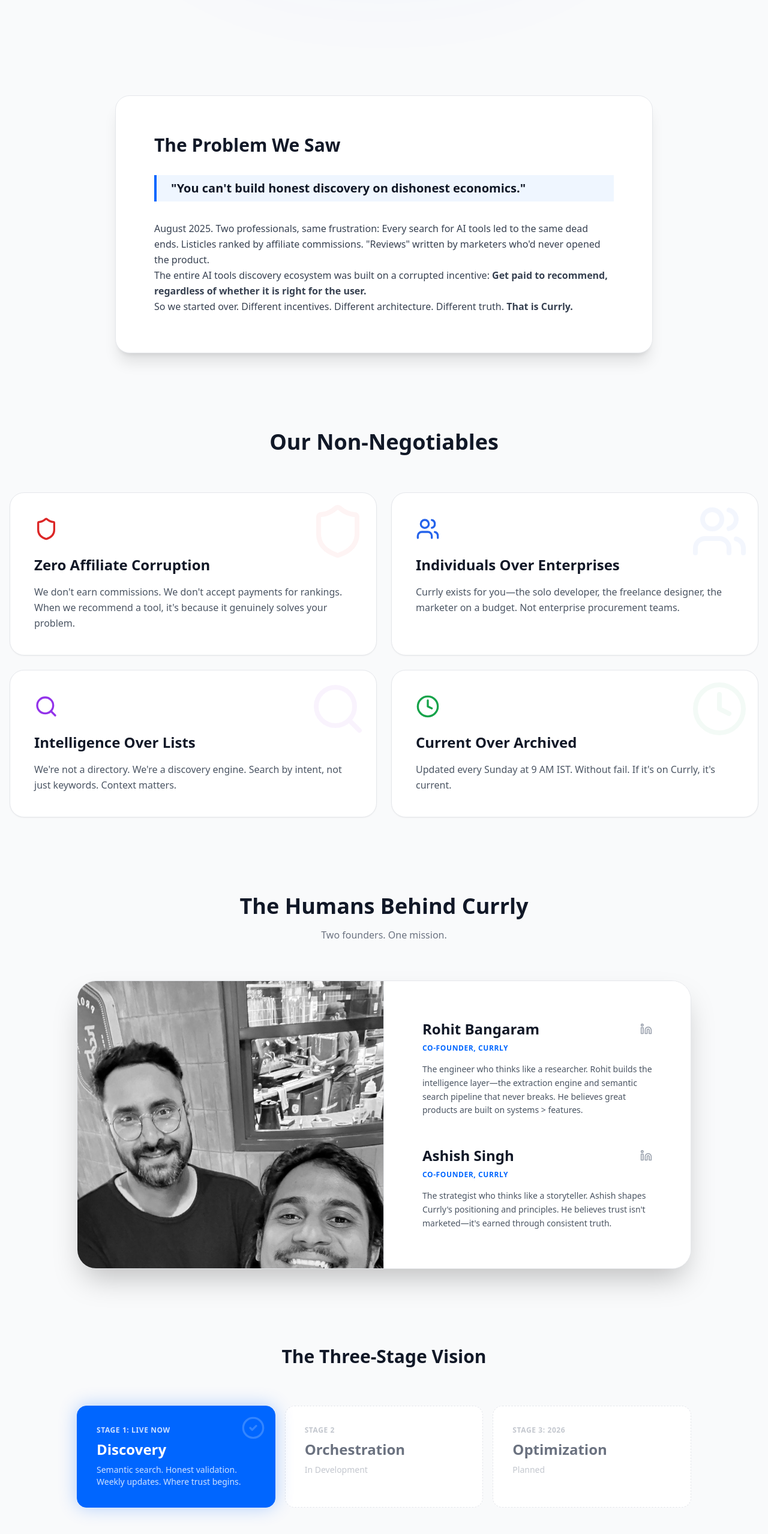
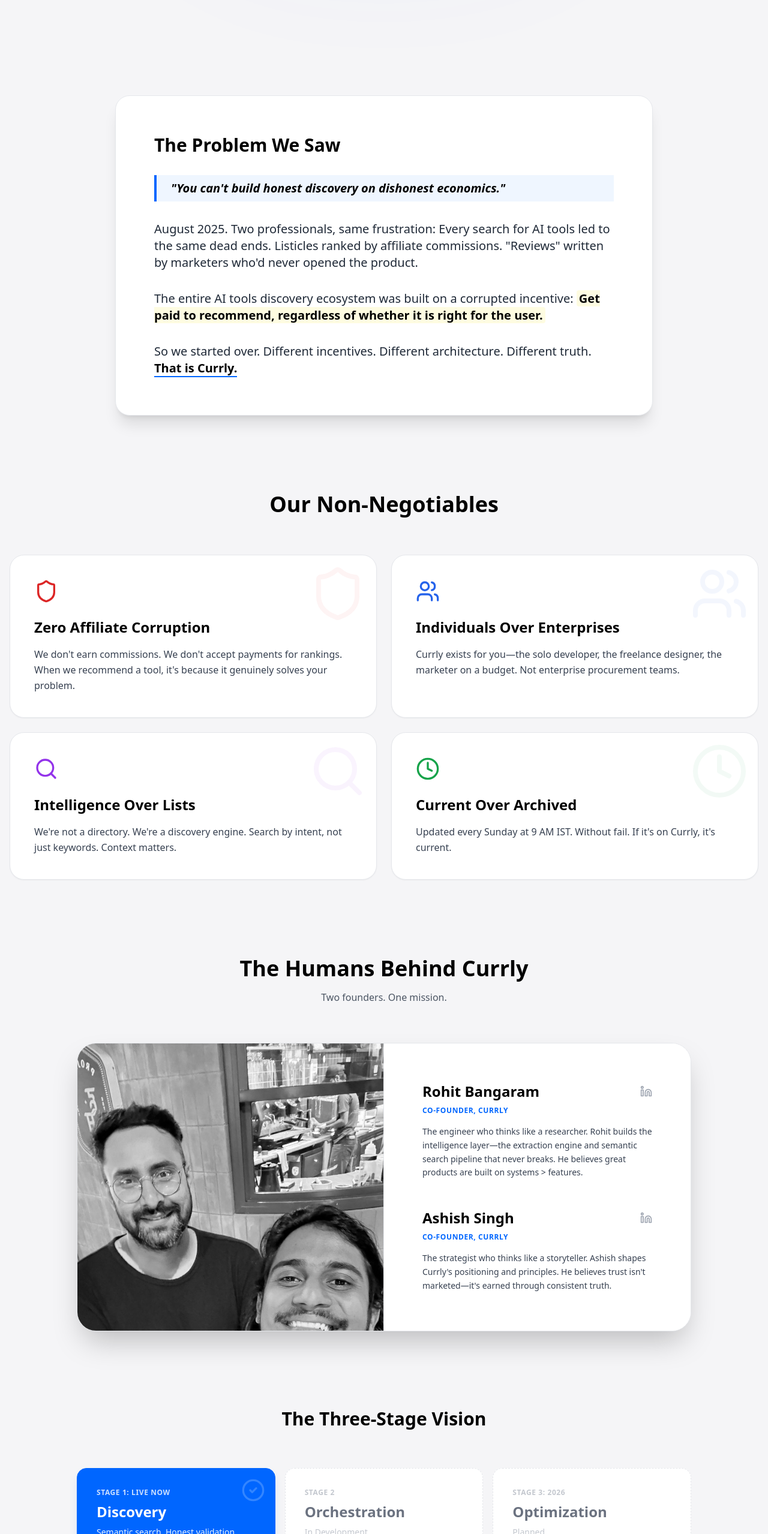
Before and after one commit to rohit1703/currly-beta, a Next.js app: page /about in a window 1280 px wide. Shown: the part 684-3242 px from the top of the page at 60% size. Built offline with nearby package versions, Linux system fonts and the light colour scheme.

Commit message:
Fix visibility issues in light mode for About page

```diff
--- a/app/about/page.tsx
+++ b/app/about/page.tsx
@@ -10,13 +10,13 @@
 
 export default function AboutPage() {
   return (
-    <div className="min-h-screen bg-gray-50 dark:bg-black text-gray-900 dark:text-white font-sans selection:bg-[#0066FF] selection:text-white overflow-x-hidden transition-colors duration-300">
+    <div className="min-h-screen bg-[#F5F5F7] dark:bg-black text-black dark:text-white font-sans selection:bg-[#0066FF] selection:text-white overflow-x-hidden transition-colors duration-300">
 
       {/* --- LIGHTHOUSE BEAM EFFECT --- */}
       <div className="fixed top-0 left-1/2 -translate-x-1/2 w-[800px] h-[600px] bg-[#0066FF] opacity-5 dark:opacity-20 blur-[120px] rounded-full pointer-events-none z-0" />
 
       {/* --- NAV --- */}
-      <nav className="sticky top-0 z-50 border-b border-gray-200 dark:border-white/10 bg-white/80 dark:bg-black/50 backdrop-blur-xl px-6 py-5 transition-colors">
+      <nav className="sticky top-0 z-50 border-b border-gray-200 dark:border-white/10 bg-white/90 dark:bg-black/50 backdrop-blur-xl px-6 py-5 transition-colors">
         <div className="container mx-auto flex items-center justify-between">
           <Link href="/" className="flex items-center gap-2 text-sm font-bold uppercase tracking-wide text-gray-600 hover:text-black dark:text-gray-400 dark:hover:text-white transition-colors">
             <ArrowLeft className="h-4 w-4" /> Back to Home
@@ -31,50 +31,57 @@
 
         {/* --- HERO --- */}
         <header className="container mx-auto px-4 py-24 md:py-40 text-center">
-          <div className="inline-flex items-center gap-2 rounded-full border border-[#0066FF]/30 bg-white dark:bg-[#0066FF]/10 px-4 py-1.5 text-xs font-bold uppercase tracking-wider text-[#0066FF] mb-8 shadow-sm dark:shadow-[0_0_20px_rgba(0,102,255,0.2)]">
+          <div className="inline-flex items-center gap-2 rounded-full border border-blue-200 bg-white dark:bg-[#0066FF]/10 dark:border-[#0066FF]/30 px-4 py-1.5 text-xs font-bold uppercase tracking-wider text-[#0066FF] mb-8 shadow-sm">
             <Zap className="h-3 w-3" /> Est. August 2025
           </div>
 
-          <h1 className="text-5xl md:text-8xl font-bold leading-[1.1] mb-12 tracking-tight text-gray-900 dark:text-white">
+          <h1 className="text-5xl md:text-8xl font-bold leading-[1.1] mb-12 tracking-tight text-black dark:text-white">
             We built a lighthouse in a <br />
-            <span className="text-transparent bg-clip-text bg-gradient-to-r from-[#0066FF] to-blue-500">sea of AI tools.</span>
+            <span className="text-[#0066FF]">sea of AI tools.</span>
           </h1>
 
-          <div className="max-w-2xl mx-auto text-xl md:text-2xl leading-relaxed text-gray-700 dark:text-gray-400 font-medium">
+          <div className="max-w-2xl mx-auto text-xl md:text-2xl leading-relaxed text-gray-800 dark:text-gray-300 font-medium">
             <p>
               In a world where 10,000+ AI tools compete for your attention, finding the right one shouldn&apos;t feel like gambling.
             </p>
-            <p className="text-gray-900 dark:text-white mt-4 font-bold">
+            <p className="text-black dark:text-white mt-4 font-bold">
               Yet it does. Because discovery is broken.
             </p>
           </div>
         </header>
 
-        {/* --- THE PROBLEM --- */}
+        {/* --- THE PROBLEM (Fixed Visibility) --- */}
         <section className="container mx-auto px-4 mb-32">
           <div className="max-w-4xl mx-auto rounded-3xl border border-gray-200 dark:border-white/10 bg-white dark:bg-white/5 p-8 md:p-16 shadow-xl dark:shadow-none relative overflow-hidden">
 
-            <h2 className="text-3xl font-bold mb-8 text-gray-900 dark:text-white relative z-10">The Problem We Saw</h2>
-            <div className="prose prose-lg dark:prose-invert max-w-none text-gray-700 dark:text-gray-300 leading-relaxed relative z-10">
-              <p className="text-xl font-semibold text-gray-900 dark:text-white mb-8 border-l-4 border-[#0066FF] pl-6 py-2 bg-blue-50 dark:bg-transparent rounded-r-lg">
-                &quot;You can&apos;t build honest discovery on dishonest economics.&quot;
-              </p>
+            <h2 className="text-3xl font-bold mb-8 text-black dark:text-white relative z-10">The Problem We Saw</h2>
+
+            {/* Manual styling for perfect contrast */}
+            <div className="text-lg md:text-xl leading-relaxed space-y-8 relative z-10 text-gray-800 dark:text-gray-300">
+              <div className="border-l-4 border-[#0066FF] pl-6 py-2 bg-blue-50 dark:bg-transparent rounded-r-lg">
+                <p className="font-semibold text-black dark:text-white italic">
+                  &quot;You can&apos;t build honest discovery on dishonest economics.&quot;
+                </p>
+              </div>
+
               <p>
                 August 2025. Two professionals, same frustration: Every search for AI tools led to the same dead ends. Listicles ranked by affiliate commissions. &quot;Reviews&quot; written by marketers who&apos;d never opened the product.
               </p>
+
               <p>
-                The entire AI tools discovery ecosystem was built on a corrupted incentive: <strong>Get paid to recommend, regardless of whether it is right for the user.</strong>
+                The entire AI tools discovery ecosystem was built on a corrupted incentive: <strong className="font-bold text-black dark:text-white bg-yellow-100/50 dark:bg-transparent px-1 rounded">Get paid to recommend, regardless of whether it is right for the user.</strong>
               </p>
+
               <p>
-                So we started over. Different incentives. Different architecture. Different truth. <strong>That is Currly.</strong>
+                So we started over. Different incentives. Different architecture. Different truth. <strong className="font-bold text-black dark:text-white border-b-2 border-[#0066FF]">That is Currly.</strong>
               </p>
             </div>
           </div>
         </section>
 
-        {/* --- NON-NEGOTIABLES --- */}
+        {/* --- NON-NEGOTIABLES (Grid) --- */}
         <section className="container mx-auto px-4 mb-32">
-          <h2 className="text-3xl md:text-4xl font-bold text-center mb-16 text-gray-900 dark:text-white">Our Non-Negotiables</h2>
+          <h2 className="text-3xl md:text-4xl font-bold text-center mb-16 text-black dark:text-white">Our Non-Negotiables</h2>
           <div className="grid md:grid-cols-2 gap-6">
             {[
               {
@@ -115,18 +122,18 @@
                   <item.icon className={`h-24 w-24 ${item.color}`} />
                 </div>
                 <item.icon className={`h-10 w-10 mb-6 ${item.color}`} />
-                <h3 className="text-2xl font-bold mb-4 text-gray-900 dark:text-white">{item.title}</h3>
-                <p className="text-gray-600 dark:text-gray-400 leading-relaxed">{item.desc}</p>
+                <h3 className="text-2xl font-bold mb-4 text-black dark:text-white">{item.title}</h3>
+                <p className="text-gray-700 dark:text-gray-400 leading-relaxed font-medium">{item.desc}</p>
               </div>
             ))}
           </div>
         </section>
 
-        {/* --- FOUNDERS --- */}
+        {/* --- FOUNDERS (Side by Side) --- */}
         <section className="container mx-auto px-4 mb-32">
           <div className="text-center mb-16">
-            <h2 className="text-4xl font-bold text-gray-900 dark:text-white">The Humans Behind Currly</h2>
-            <p className="text-gray-500 dark:text-gray-400 mt-4">Two founders. One mission.</p>
+            <h2 className="text-4xl font-bold text-black dark:text-white">The Humans Behind Currly</h2>
+            <p className="text-gray-600 dark:text-gray-400 mt-4 font-medium">Two founders. One mission.</p>
           </div>
 
           <div className="max-w-5xl mx-auto rounded-[2rem] border border-gray-200 dark:border-white/10 bg-white dark:bg-white/5 overflow-hidden shadow-2xl dark:shadow-none">
@@ -145,11 +152,11 @@
                 {/* Rohit */}
                 <div>
                   <div className="flex justify-between items-center mb-2">
-                    <h3 className="text-2xl font-bold text-gray-900 dark:text-white">Rohit Bangaram</h3>
+                    <h3 className="text-2xl font-bold text-black dark:text-white">Rohit Bangaram</h3>
                     <a href="#" className="text-gray-400 hover:text-[#0066FF]"><Linkedin size={20}/></a>
                   </div>
                   <p className="text-xs font-bold text-[#0066FF] uppercase tracking-wider mb-4">Co-founder, Currly</p>
-                  <p className="text-gray-600 dark:text-gray-400 text-sm leading-relaxed">
+                  <p className="text-gray-700 dark:text-gray-400 text-sm leading-relaxed font-medium">
                     The engineer who thinks like a researcher. Rohit builds the intelligence layer—the extraction engine and semantic search pipeline that never breaks. He believes great products are built on systems &gt; features.
                   </p>
                 </div>
@@ -157,11 +164,11 @@
                 {/* Ashish */}
                 <div>
                   <div className="flex justify-between items-center mb-2">
-                    <h3 className="text-2xl font-bold text-gray-900 dark:text-white">Ashish Singh</h3>
+                    <h3 className="text-2xl font-bold text-black dark:text-white">Ashish Singh</h3>
                     <a href="#" className="text-gray-400 hover:text-[#0066FF]"><Linkedin size={20}/></a>
                   </div>
                   <p className="text-xs font-bold text-[#0066FF] uppercase tracking-wider mb-4">Co-founder, Currly</p>
-                  <p className="text-gray-600 dark:text-gray-400 text-sm leading-relaxed">
+                  <p className="text-gray-700 dark:text-gray-400 text-sm leading-relaxed font-medium">
                     The strategist who thinks like a storyteller. Ashish shapes Currly&apos;s positioning and principles. He believes trust isn&apos;t marketed—it&apos;s earned through consistent truth.
                   </p>
                 </div>
@@ -170,17 +177,17 @@
           </div>
         </section>
 
-        {/* --- VISION --- */}
+        {/* --- VISION (3 Stages) --- */}
         <section className="container mx-auto px-4 mb-32">
-           <h2 className="text-3xl font-bold text-center mb-16 text-gray-900 dark:text-white">The Three-Stage Vision</h2>
+           <h2 className="text-3xl font-bold text-center mb-16 text-black dark:text-white">The Three-Stage Vision</h2>
            <div className="max-w-5xl mx-auto grid md:grid-cols-3 gap-4">
 
              {/* Stage 1 */}
-             <div className="p-8 rounded-2xl bg-[#0066FF] text-white border border-[#0066FF] shadow-[0_0_30px_rgba(0,102,255,0.3)] relative overflow-hidden">
+             <div className="p-8 rounded-2xl bg-[#0066FF] text-white border border-[#0066FF] shadow-lg shadow-blue-500/20 relative overflow-hidden">
                <div className="absolute top-0 right-0 p-4 opacity-20"><CheckCircle2 size={40}/></div>
                <div className="text-xs font-bold uppercase tracking-wider mb-2 opacity-80">Stage 1: Live Now</div>
                <h3 className="text-2xl font-bold mb-2">Discovery</h3>
-               <p className="text-white/80 text-sm">Semantic search. Honest validation. Weekly updates. Where trust begins.</p>
+               <p className="text-white/90 text-sm font-medium">Semantic search. Honest validation. Weekly updates. Where trust begins.</p>
              </div>
 
              {/* Stage 2 */}
@@ -209,30 +216,28 @@
               { num: "16+", label: "Categories" },
             ].map((stat, i) => (
               <div key={i} className="bg-white dark:bg-[#0A0A0A] p-10 text-center hover:bg-gray-50 dark:hover:bg-white/5 transition-colors">
-                <div className="text-4xl md:text-5xl font-bold text-gray-900 dark:text-white mb-2">{stat.num}</div>
+                <div className="text-4xl md:text-5xl font-bold text-black dark:text-white mb-2">{stat.num}</div>
                 <div className="text-sm text-gray-500 uppercase tracking-wider font-bold">{stat.label}</div>
               </div>
             ))}
           </div>
         </section>
 
-        {/* --- REAL ANSWERS --- */}
+        {/* --- REAL ANSWERS (FAQ) --- */}
         <section className="container mx-auto px-4 mb-32">
           <div className="max-w-3xl mx-auto">
-            <h2 className="text-3xl font-bold mb-12 text-gray-900 dark:text-white">Real Answers</h2>
-            <div className="space-y-8">
-              <div className="p-8 rounded-2xl border border-gray-200 dark:border-white/10 bg-white dark:bg-white/5 hover:border-blue-200 dark:hover:bg-white/10 transition-colors shadow-sm dark:shadow-none">
-                <h3 className="font-bold text-xl text-gray-900 dark:text-white mb-3">Q: Why should I trust Currly?</h3>
-                <p className="text-gray-600 dark:text-gray-400 leading-relaxed">A: Because our incentives are aligned with yours. Most platforms earn affiliate commissions. We earn zero commissions. Our only incentive is accuracy—because if we lose your trust, we lose everything.</p>
-              </div>
-              <div className="p-8 rounded-2xl border border-gray-200 dark:border-white/10 bg-white dark:bg-white/5 hover:border-blue-200 dark:hover:bg-white/10 transition-colors shadow-sm dark:shadow-none">
-                <h3 className="font-bold text-xl text-gray-900 dark:text-white mb-3">Q: How do you make money?</h3>
-                <p className="text-gray-600 dark:text-gray-400 leading-relaxed">A: We don&apos;t yet. Future revenue will come from premium features (orchestration, analytics), but the discovery engine will always be free.</p>
-              </div>
-              <div className="p-8 rounded-2xl border border-gray-200 dark:border-white/10 bg-white dark:bg-white/5 hover:border-blue-200 dark:hover:bg-white/10 transition-colors shadow-sm dark:shadow-none">
-                <h3 className="font-bold text-xl text-gray-900 dark:text-white mb-3">Q: Can companies pay for rankings?</h3>
-                <p className="text-gray-600 dark:text-gray-400 leading-relaxed">A: No. We&apos;ve already turned down sponsorship offers. Rankings are determined by quality, not payments.</p>
-              </div>
+            <h2 className="text-3xl font-bold mb-12 text-black dark:text-white">Real Answers</h2>
+            <div className="space-y-6">
+              {[
+                { q: "Why should I trust Currly?", a: "Because our incentives are aligned with yours. Most platforms earn affiliate commissions. We earn zero commissions. Our only incentive is accuracy—because if we lose your trust, we lose everything." },
+                { q: "How do you make money?", a: "We don't yet. Future revenue will come from premium features (orchestration, analytics), but the discovery engine will always be free." },
+                { q: "Can companies pay for rankings?", a: "No. We've already turned down sponsorship offers. Rankings are determined by quality, not payments." }
+              ].map((item, i) => (
+                <div key={i} className="p-8 rounded-2xl border border-gray-200 dark:border-white/10 bg-white dark:bg-white/5 hover:border-[#0066FF]/50 transition-colors shadow-sm hover:shadow-md">
+                  <h3 className="font-bold text-xl text-black dark:text-white mb-3">Q: {item.q}</h3>
+                  <p className="text-gray-700 dark:text-gray-300 leading-relaxed font-medium">A: {item.a}</p>
+                </div>
+              ))}
             </div>
           </div>
         </section>
@@ -262,13 +267,6 @@
           </div>
         </section>
 
-        {/* --- FOOTER NOTE --- */}
-        <div className="text-center text-gray-500 dark:text-gray-600 text-sm pb-16">
-          <p>Currly — Built in August 2025. Updated every Sunday at 9 AM IST.</p>
-          <p className="mt-2">Honest forever. Free forever. For you forever.</p>
-          <a href="mailto:hello@currly.com" className="mt-4 inline-block hover:text-[#0066FF] transition-colors">hello@currly.com</a>
-        </div>
-
       </main>
     </div>
   );
```
